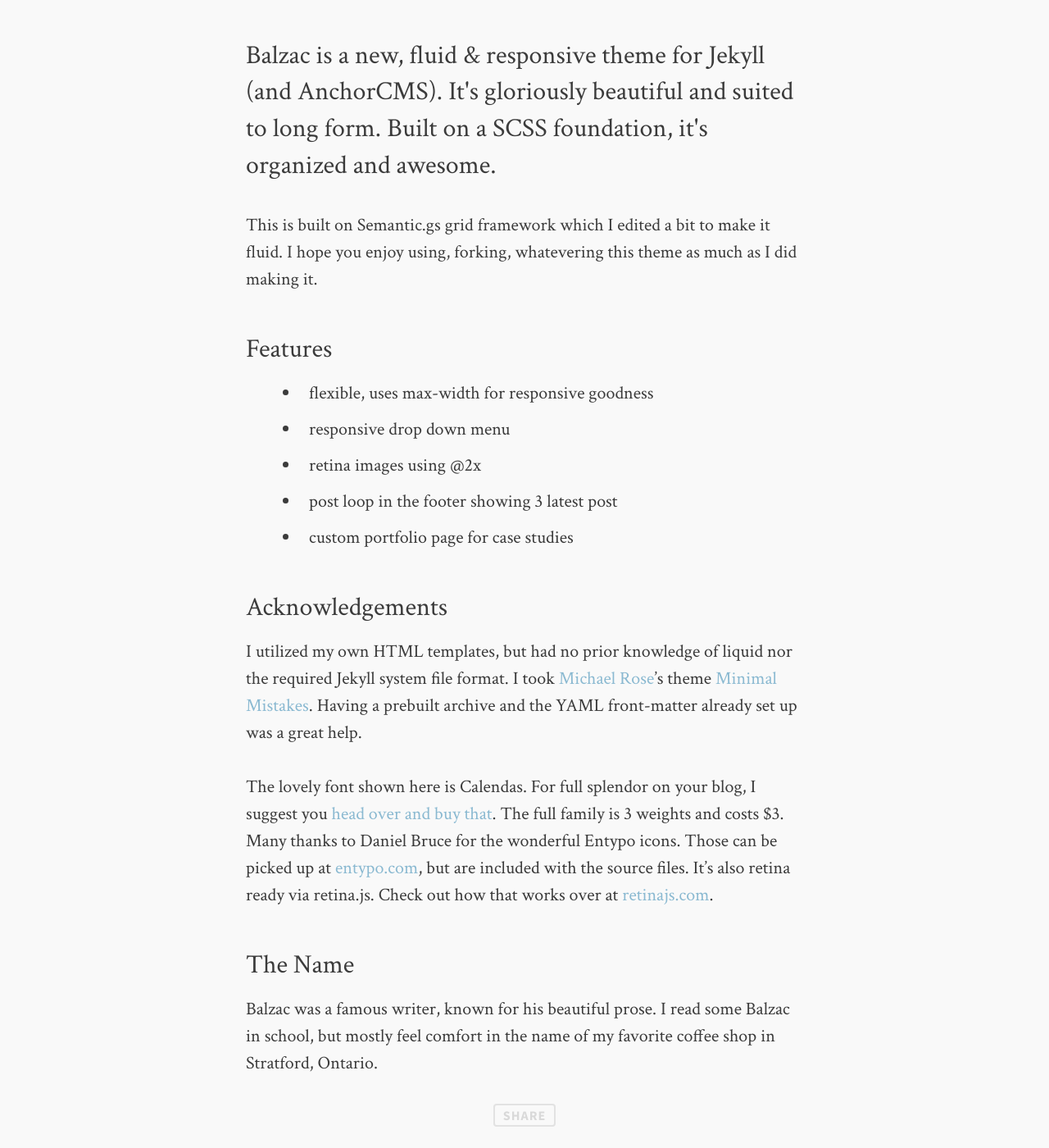
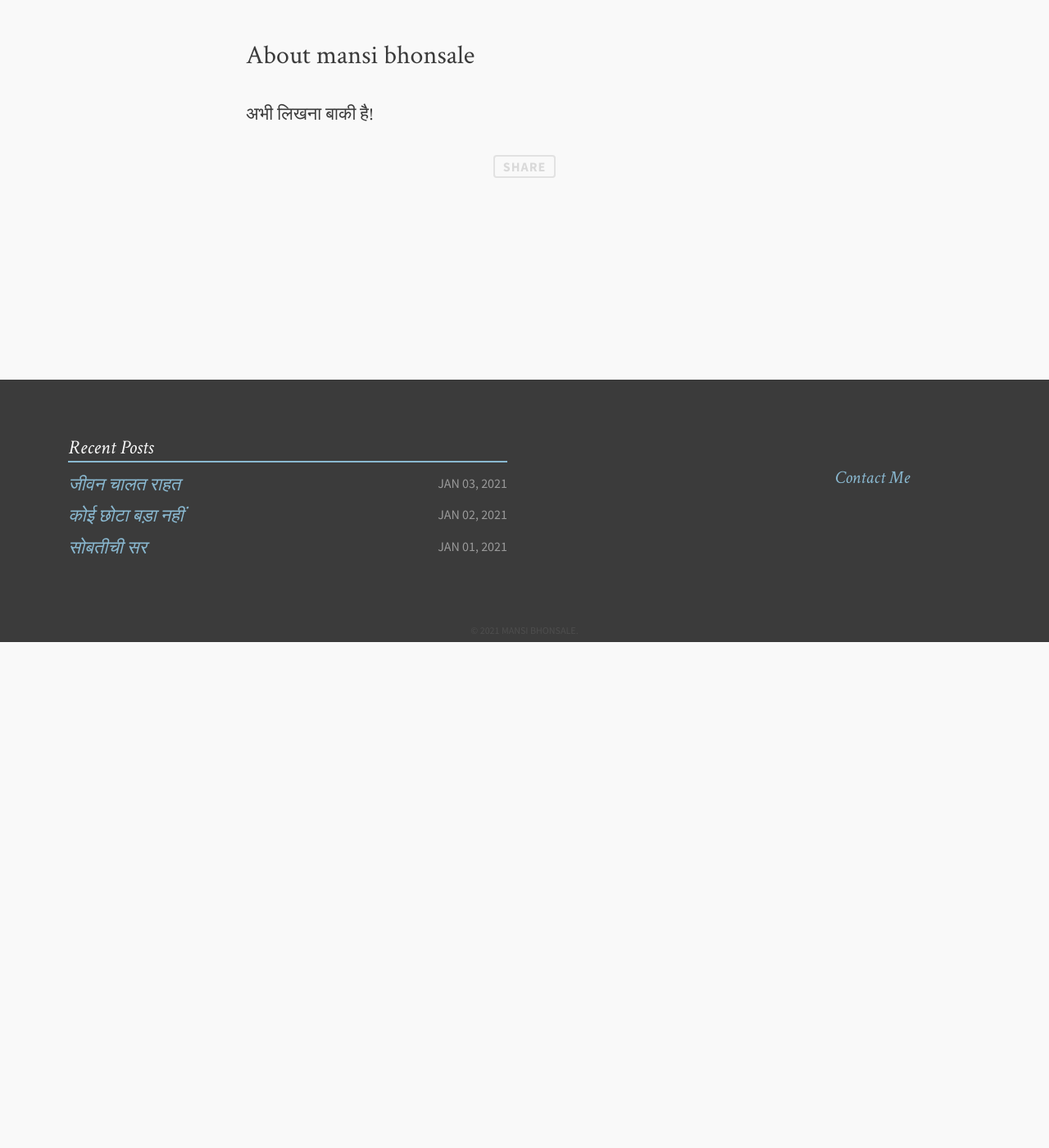
Before and after one commit to Mansi-Life-Beliefs/mansi-life-beliefs.github.io, a Jekyll site: the page built from about.md, in a window 1280 px wide and 1400 px high, scrolled down 700 px. Shown: the whole window at 82% size. Built offline with Jekyll 4.4.1, drawn with Linux system fonts in a browser that asks for light colours; comment, search, counter and statistics services are not loaded; after the commit the page ends 1483 px from its top, so only the background shows below that; some of the changed text lies outside the part shown.

Commit message:
final touch

```diff
--- a/_config.yml
+++ b/_config.yml
@@ -7,7 +7,7 @@ canonical:        https://mansi-life-beliefs.github.io
 owner:
   name:           Mansi Bhonsale
   avatar:         avatar.png  #todo
-  bio:            ""
+  bio:            ""  #todo
   email:          # todo
   # twitter:        twnsndco
   # github:         rohan1chaudhari
--- a/about.md
+++ b/about.md
@@ -1,26 +1,12 @@
 ---
 layout: post
 permalink: /about/index.html
-title: About the Theme
-description: Balzac is a new, fluid & responsive theme for Jekyll (and AnchorCMS). It's gloriously beautiful and suited to long form. Built on a SCSS foundation, it's organized and awesome.
-tags: [about, Jekyll, theme, responsive]
+title: About the author
+description: "About mansi bhonsale"
+tags: [about, manshi, bhonsale]
 image:
   feature: soft-trees.jpg
 ---
 
-This is built on Semantic.gs grid framework which I edited a bit to make it fluid. I hope you enjoy using, forking, whatevering this theme as much as I did making it.
 
-### Features
-* flexible, uses max-width for responsive goodness
-* responsive drop down menu
-* retina images using @2x
-* post loop in the footer showing 3 latest post
-* custom portfolio page for case studies
-
-### Acknowledgements
-I utilized my own HTML templates, but had no prior knowledge of liquid nor the required Jekyll system file format. I took [Michael Rose](http://twitter.com/mmistakes)'s theme [Minimal Mistakes](http://mmistakes.github.io/minimal-mistakes/). Having a prebuilt archive and the YAML front-matter already set up was a great help.
-
- The lovely font shown here is Calendas. For full splendor on your blog, I suggest you [head over and buy that](http://calendasplus.com/). The full family is 3 weights and costs $3. Many thanks to Daniel Bruce for the wonderful Entypo icons. Those can be picked up at [entypo.com](http://entypo.com), but are included with the source files. It's also <b>retina ready</b> via retina.js. Check out how that works over at [retinajs.com](http://retinajs.com).
-
-### The Name
-Balzac was a famous writer, known for his beautiful prose. I read some Balzac in school, but mostly feel comfort in the name of my favorite coffee shop in Stratford, Ontario.
+अभी लिखना बाकी है!
```
